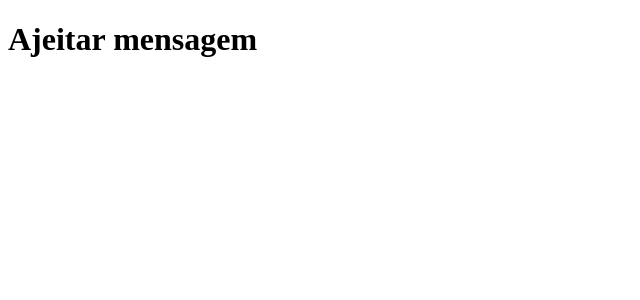
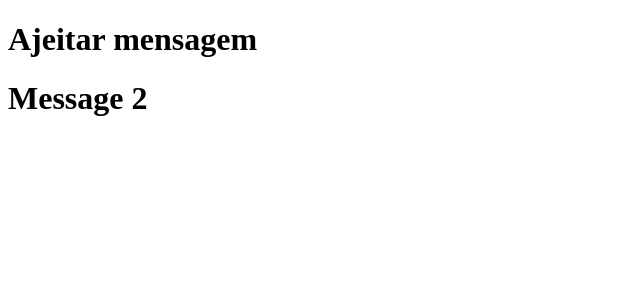
Before and after one commit to Herbert-RD/clone-tabnews, a Next.js app: page /projects in a window 1280 px wide. Shown: the top 300 px of the page, without its empty margins (0-640 px from the left). Built offline with nearby package versions, Linux system fonts and the light colour scheme.

Commit message:
Teste de terminal

```diff
--- a/pages/projects.js
+++ b/pages/projects.js
@@ -2,6 +2,7 @@ function Home(){
   return (
     <div>
       <h1>Ajeitar mensagem</h1>
+      <h1>Message 2</h1>
     </div>
 
     )
```
